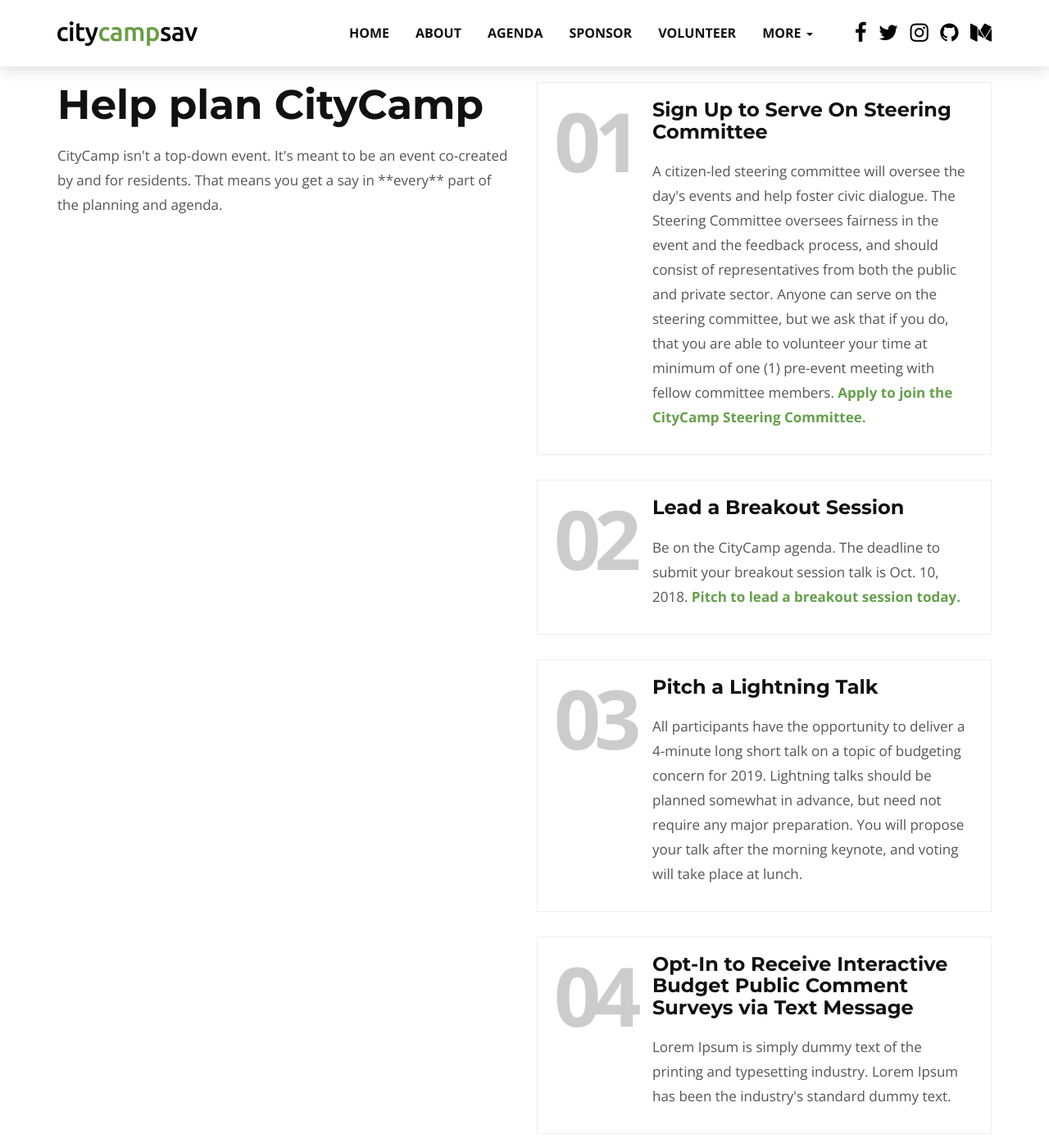
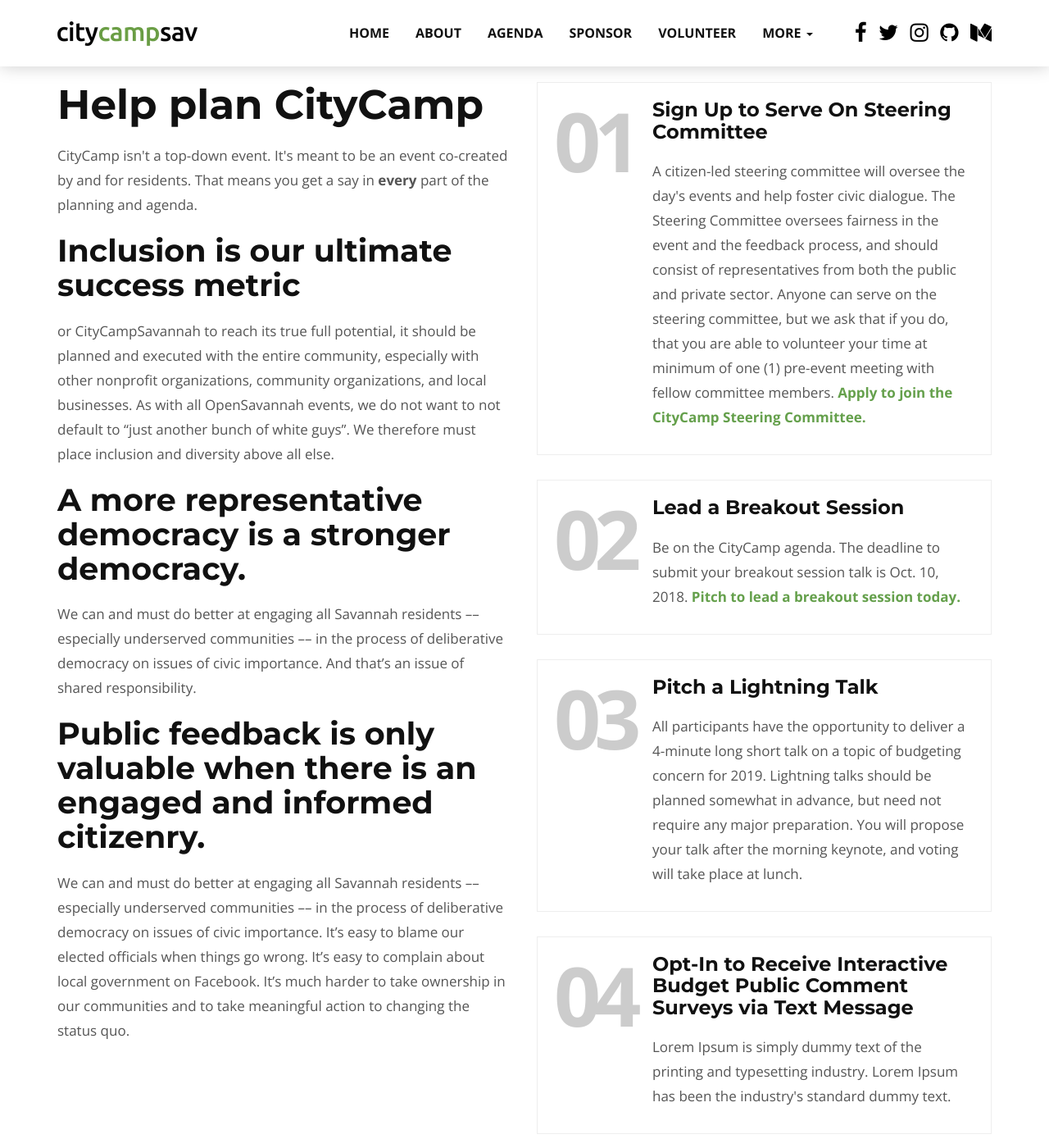
Before and after one commit to opensavannah/citycampsav.org, a Jekyll site: the page built from _pages/about.html, in a window 1280 px wide and 1400 px high, scrolled down 418 px. Shown: the whole window at 82% size. Built offline with Jekyll 4.4.1, drawn with Linux system fonts in a browser that asks for light colours.

Commit message:
Updated '_data/our-company.yml' via CloudCannon

```diff
--- a/_data/our-company.yml
+++ b/_data/our-company.yml
@@ -1,16 +1,66 @@
-sectionHeading: "Help plan CityCamp"
-desc: >
-  <p>CityCamp isn't a top-down event. It's meant to be an event co-created by and for residents. That means you get a say in **every** part of the planning and agenda.</p>
+sectionHeading: Help plan CityCamp
+desc: >-
+  <p>CityCamp isn't a top-down event. It's meant to be an event co-created by
+  and for residents. That means you get a say in <strong>every</strong> part of
+  the planning and agenda.</p>
+
+
+  <h3> Inclusion is our ultimate success metric</h3>
+
+  <p>or CityCampSavannah to reach its true full potential, it should be planned
+  and executed with the entire community, especially with other nonprofit
+  organizations, community organizations, and local businesses. As with all
+  OpenSavannah events, we do not want to not default to “just another bunch of
+  white guys”.  We therefore must place inclusion and diversity above all
+  else.</p>
+
+
+  <h3>A more representative democracy is a stronger democracy. </h3>
+
+  <p>We can and must do better at engaging all Savannah residents –– especially
+  underserved communities –– in the process of deliberative democracy on issues
+  of civic importance. And that’s an issue of shared responsibility.</p>
+
+
+  <h3>Public feedback is only valuable when there is an engaged and informed
+  citizenry. </h3>
+
+  <p>We can and must do better at engaging all Savannah residents –– especially
+  underserved communities –– in the process of deliberative democracy on issues
+  of civic importance. It’s easy to blame our elected officials when things go
+  wrong. It’s easy to complain about local government on Facebook. It’s much
+  harder to take ownership in our communities and to take meaningful action to
+  changing the status quo.</p>
 aboutRight:
-  - headingNumber: "01"
-    heading: "Sign Up to Serve On Steering Committee"
-    text: "A citizen-led steering committee will oversee the day's events and help foster civic dialogue. The Steering Committee oversees fairness in the event and the feedback process, and should consist of representatives from both the public and private sector. Anyone can serve on the steering committee, but we ask that if you do, that you are able to volunteer your time at minimum of one (1) pre-event meeting with fellow committee members. <strong><a href='https://airtable.com/shreulkLhhigSKpWB'>Apply to join the CityCamp Steering Committee.</a></strong>"
-  - headingNumber: "02"
-    heading: "Lead a Breakout Session"
-    text: "Be on the CityCamp agenda. The deadline to submit your breakout session talk is Oct. 10, 2018. <strong><a href='submit-talk/'>Pitch to lead a breakout session today.</a></strong>"
-  - headingNumber: "03"
-    heading: "Pitch a Lightning Talk"
-    text: "All participants have the opportunity to deliver a 4-minute long short talk on a topic of budgeting concern for 2019. Lightning talks should be planned somewhat in advance, but need not require any major preparation. You will propose your talk after the morning keynote, and voting will take place at lunch."
-  - headingNumber: "04"
-    heading: "Opt-In to Receive Interactive Budget Public Comment Surveys via Text Message"
-    text: "Lorem Ipsum is simply dummy text of the printing and typesetting industry. Lorem Ipsum has been the industry's standard dummy text."
+  - headingNumber: '01'
+    heading: Sign Up to Serve On Steering Committee
+    text: >-
+      A citizen-led steering committee will oversee the day's events and help
+      foster civic dialogue. The Steering Committee oversees fairness in the
+      event and the feedback process, and should consist of representatives from
+      both the public and private sector. Anyone can serve on the steering
+      committee, but we ask that if you do, that you are able to volunteer your
+      time at minimum of one (1) pre-event meeting with fellow committee
+      members. <strong><a href='https://airtable.com/shreulkLhhigSKpWB'>Apply to
+      join the CityCamp Steering Committee.</a></strong>
+  - headingNumber: '02'
+    heading: Lead a Breakout Session
+    text: >-
+      Be on the CityCamp agenda. The deadline to submit your breakout session
+      talk is Oct. 10, 2018. <strong><a href='submit-talk/'>Pitch to lead a
+      breakout session today.</a></strong>
+  - headingNumber: '03'
+    heading: Pitch a Lightning Talk
+    text: >-
+      All participants have the opportunity to deliver a 4-minute long short
+      talk on a topic of budgeting concern for 2019. Lightning talks should be
+      planned somewhat in advance, but need not require any major preparation.
+      You will propose your talk after the morning keynote, and voting will take
+      place at lunch.
+  - headingNumber: '04'
+    heading: >-
+      Opt-In to Receive Interactive Budget Public Comment Surveys via Text
+      Message
+    text: >-
+      Lorem Ipsum is simply dummy text of the printing and typesetting industry.
+      Lorem Ipsum has been the industry's standard dummy text.
```
